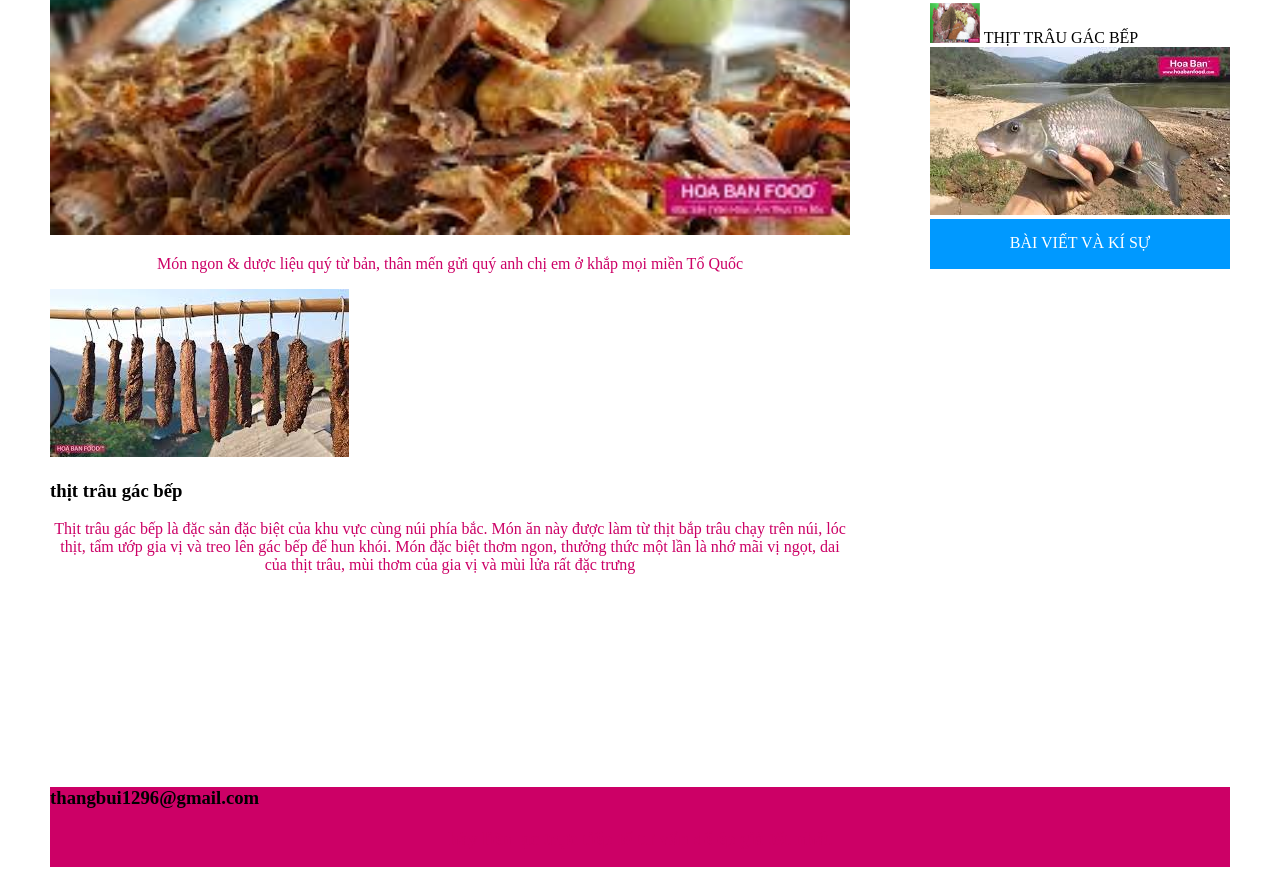
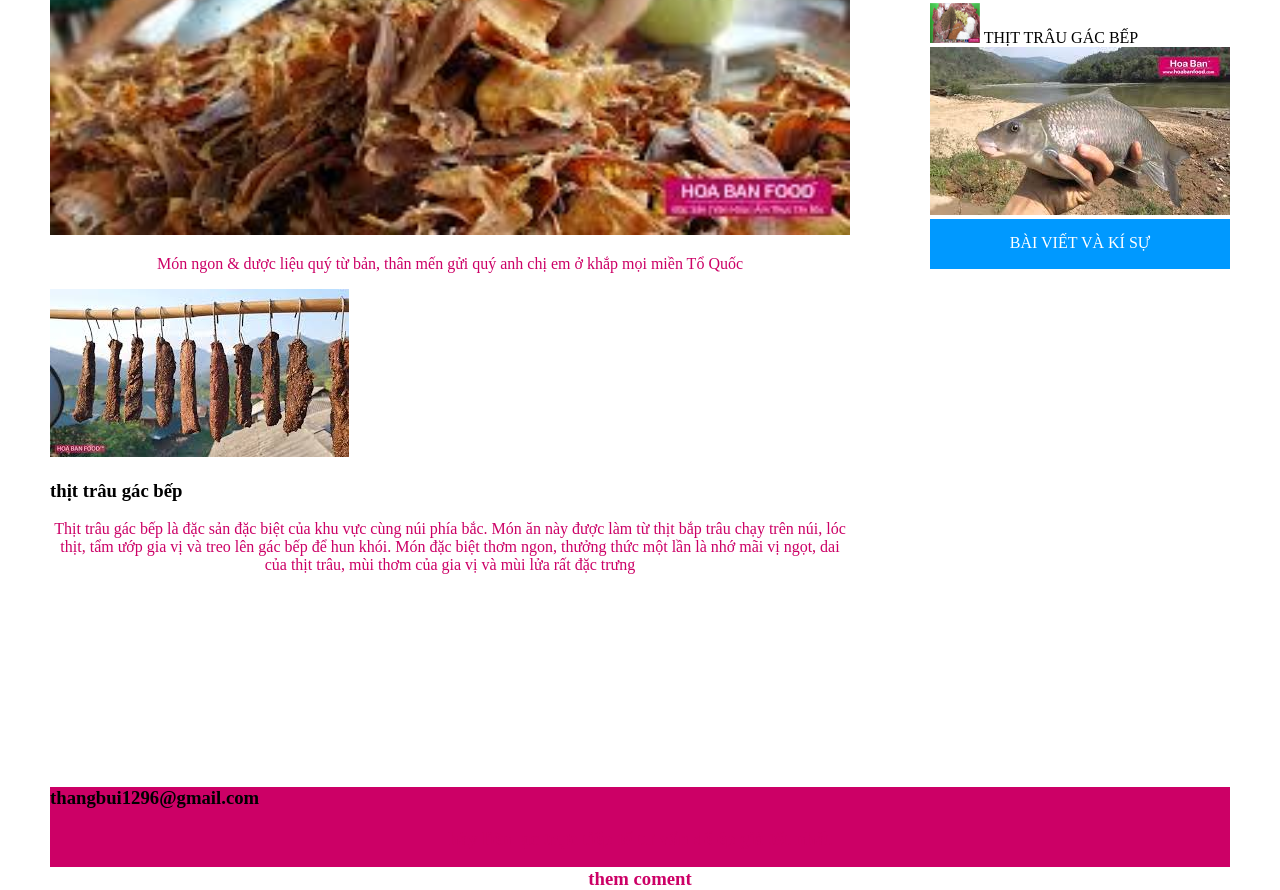
Before and after one commit to buithang2212/hoabanfood, a plain HTML site: page index.html in a window 1280 px wide. Shown: the part 483-1373 px from the top of the page. Drawn offline with Linux system fonts and the light colour scheme; files whose address does not match are found by name.

Commit message:
sua file

```diff
--- a/index.html
+++ b/index.html
@@ -59,6 +59,7 @@
 		<div id="footer">
 			<h3>thangbui1296@gmail.com<h3/>
 				<p>hãy liên lạc trực tiếp tổ tư vấn để ép giá tốt nhất</p>
+				<p>them coment</p>
 		</div>
 
 	</div>
```
